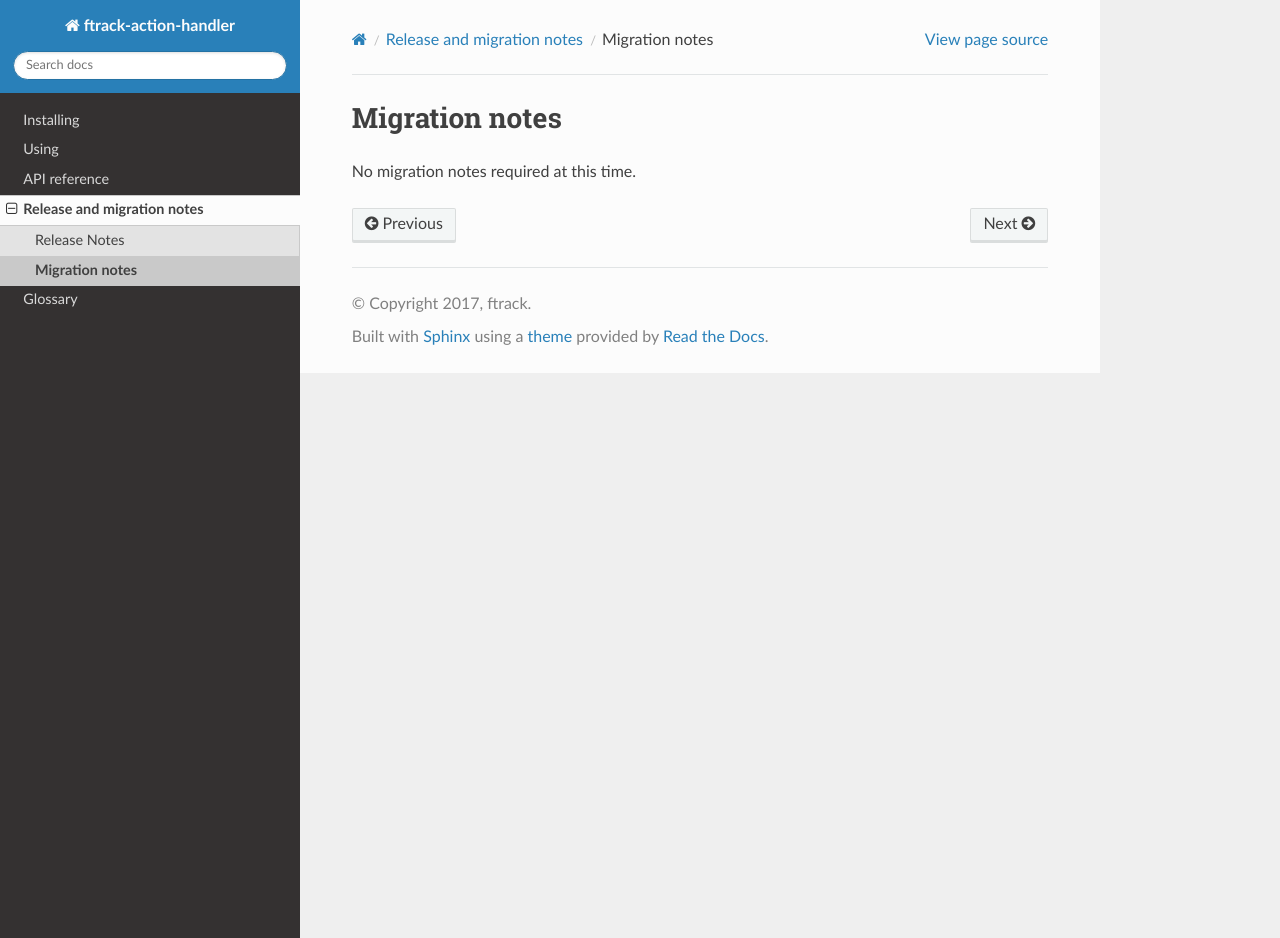
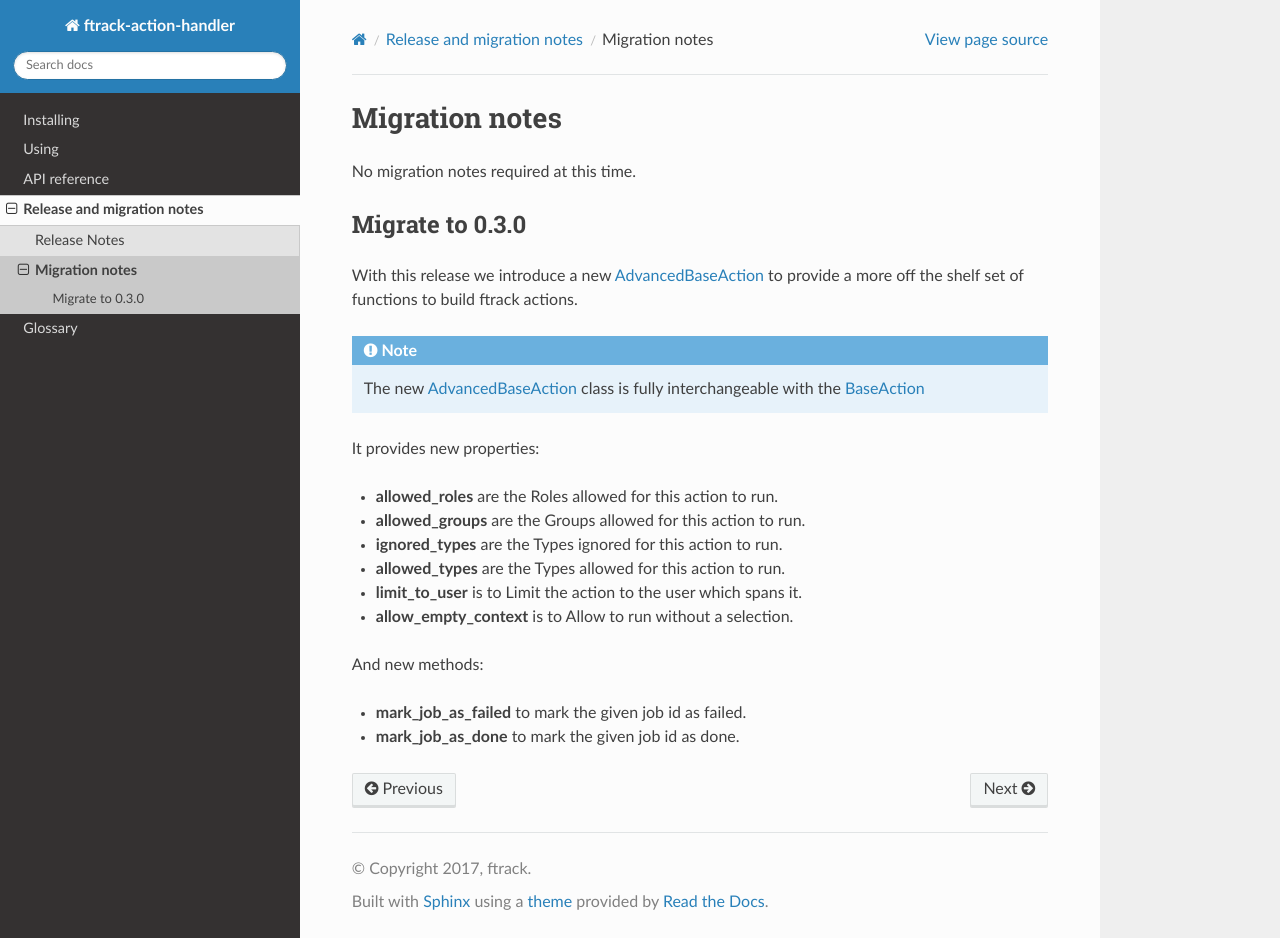
Before and after one commit to ftrackhq/ftrack-action-handler, a Sphinx documentation site: the page built from doc/release/migration.rst, in a window 1280 px wide and 938 px high. Built offline with Sphinx 7.4.7 and the Read the Docs theme 2.0.0, drawn with Linux system fonts in a browser that asks for light colours.

Commit message:
add migration notes to upcoming version

```diff
--- a/doc/release/migration.rst
+++ b/doc/release/migration.rst
@@ -8,3 +8,27 @@ Migration notes
 ***************
 
 No migration notes required at this time.
+
+Migrate to 0.3.0
+================
+
+With this release we introduce a new :ref:`AdvancedBaseAction <api_reference/AdvancedBaseAction>` to
+provide a more off the shelf set of functions to build ftrack actions.
+
+.. note::
+
+    The new  :ref:`AdvancedBaseAction <api_reference/AdvancedBaseAction>` class is fully interchangeable with the :ref:`BaseAction <api_reference/BaseAction>`
+
+It provides new properties:
+
+*  **allowed_roles** are the Roles allowed for this action to run.
+*  **allowed_groups** are the  Groups allowed for this action to run.
+*  **ignored_types** are the Types ignored for this action to run.
+*  **allowed_types** are the Types allowed for this action to run.
+*  **limit_to_user** is to Limit the action to the user which spans it.
+*  **allow_empty_context** is to Allow to run without a selection.
+
+And new methods:
+
+*  **mark_job_as_failed** to mark the given job id as failed.
+*  **mark_job_as_done** to mark the given job id as done.
```
